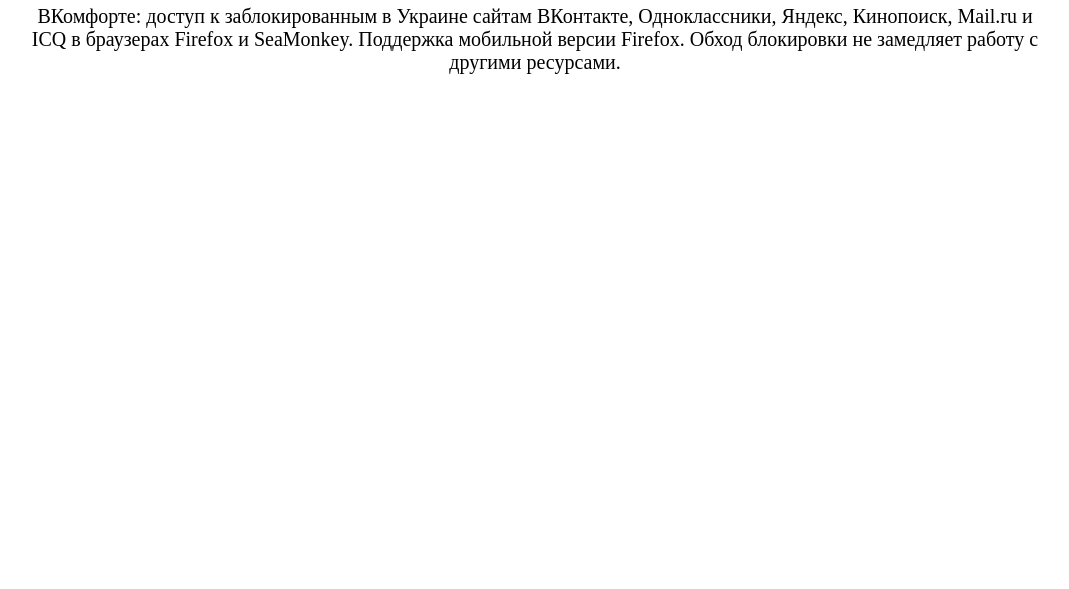
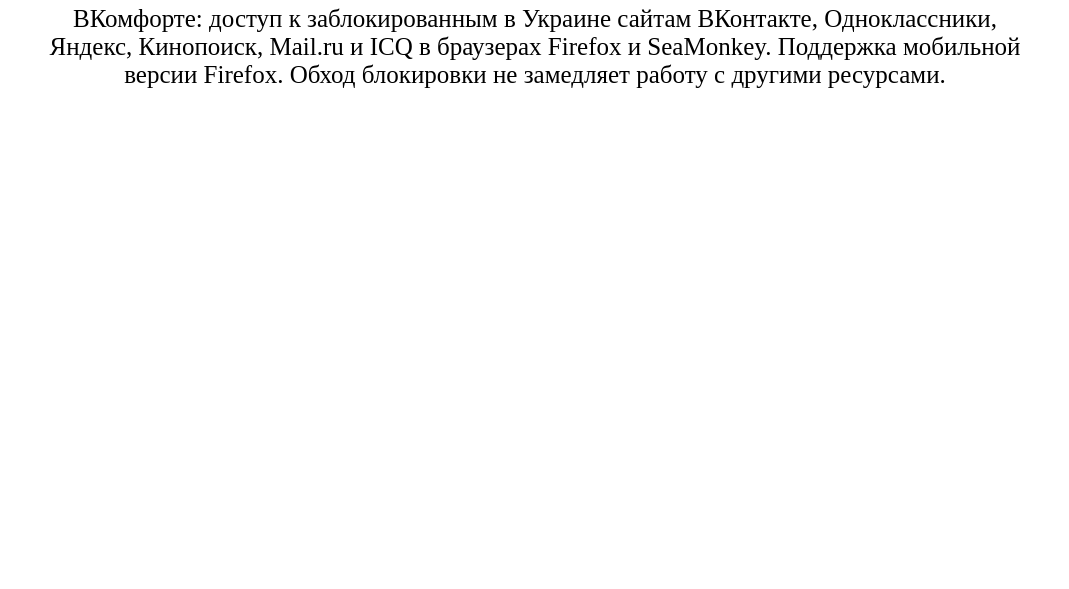
Before and after one commit to vkomforte/vkomforte.github.io, a plain HTML site: page index.html in a window 1280 px wide. Shown: the part 211-800 px from the top of the page, without its empty margins (105-1174 px from the left). Drawn offline with Linux system fonts and the light colour scheme.

Commit message:
index.html

```diff
--- a/index.html
+++ b/index.html
@@ -1,3 +1,3 @@
 <html><head><meta http-equiv="Content-Type" content="text/html; charset=UTF-8" /></head><body>
 <br><center><a style="font-size:150px;" href=https://github.com/vkomforte/vkomforte.github.io/releases/download/705.23.2/vkomforte-705.23.2-an.fx.sm.xpi>vkomforte.xpi</a><br><br>
-<div style="font-size:20px;width:80%;">ВКомфорте: доступ к заблокированным в Украине сайтам ВКонтакте, Одноклассники, Яндекс, Кинопоиск, Mail.ru и ICQ в браузерах Firefox и SeaMonkey. Поддержка мобильной версии Firefox. Обход блокировки не замедляет работу с другими ресурсами.</div></center></body></html>
+<div style="font-size:25px;width:80%;">ВКомфорте: доступ к заблокированным в Украине сайтам ВКонтакте, Одноклассники, Яндекс, Кинопоиск, Mail.ru и ICQ в браузерах Firefox и SeaMonkey. Поддержка мобильной версии Firefox. Обход блокировки не замедляет работу с другими ресурсами.</div></center></body></html>
```
